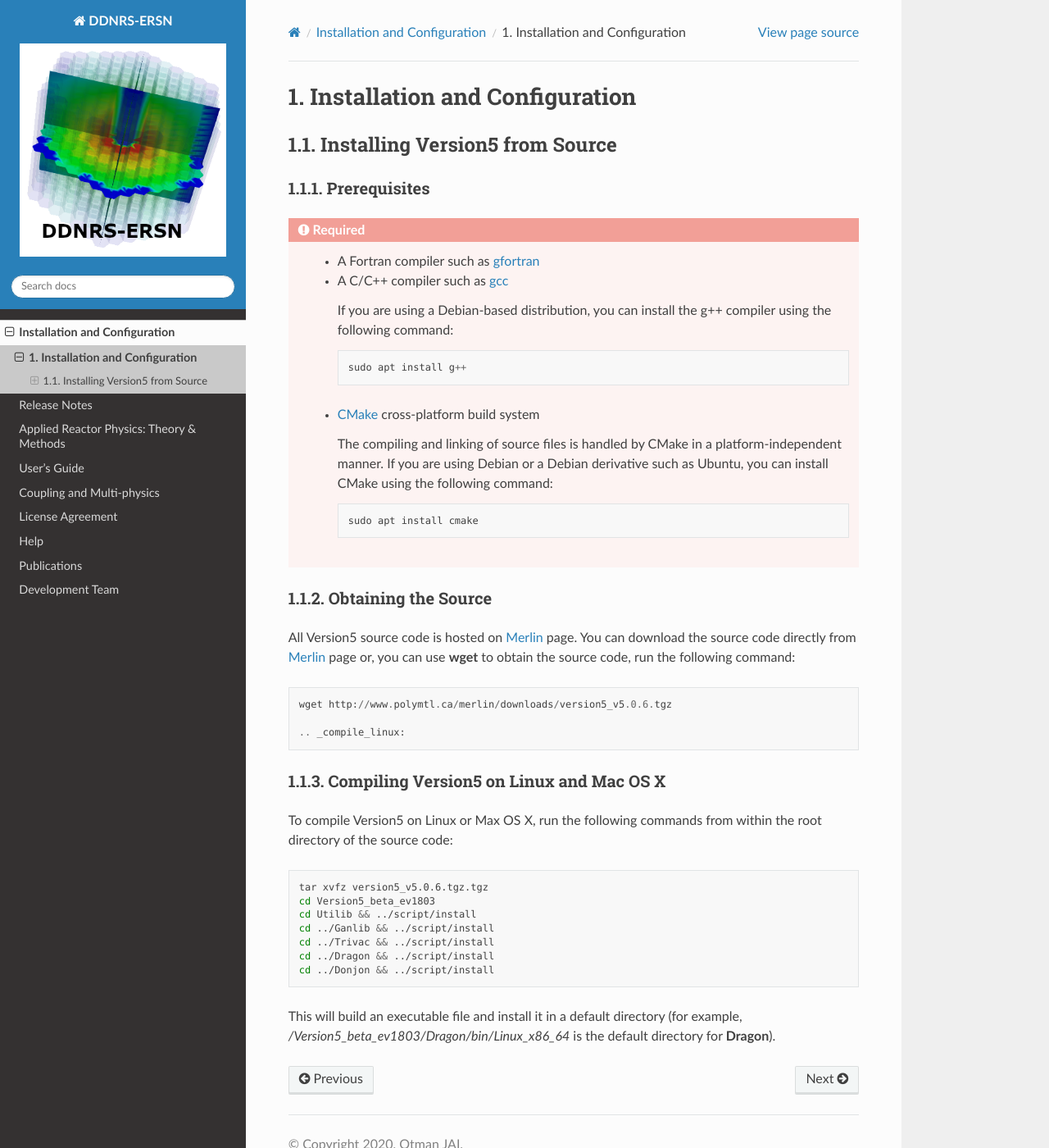
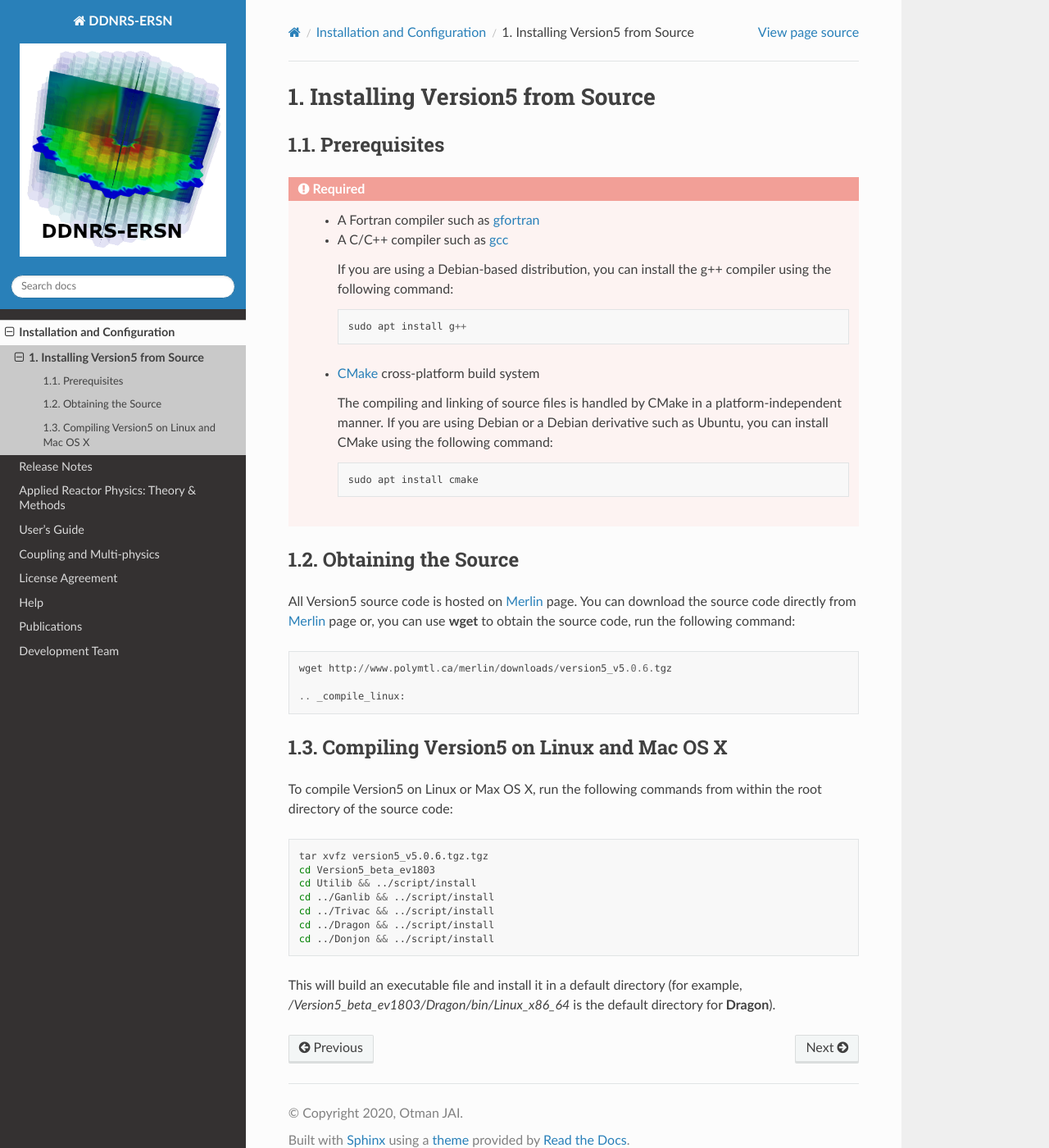
Before and after one commit to otmanjai/DDNRS-ERSN, a Sphinx documentation site: the page built from docs/source/installation/install.rst, in a window 1280 px wide and 1400 px high. Shown: the whole window at 82% size. Built offline with Sphinx 7.4.7 and the Read the Docs theme 2.0.0, drawn with Linux system fonts in a browser that asks for light colours.

Commit message:
Update install.rst

```diff
--- a/docs/source/installation/install.rst
+++ b/docs/source/installation/install.rst
@@ -1,8 +1,5 @@
 .. _installation_install:
 
-==============================
-Installation and Configuration
-==============================
 
 .. _install_source:
 
```
